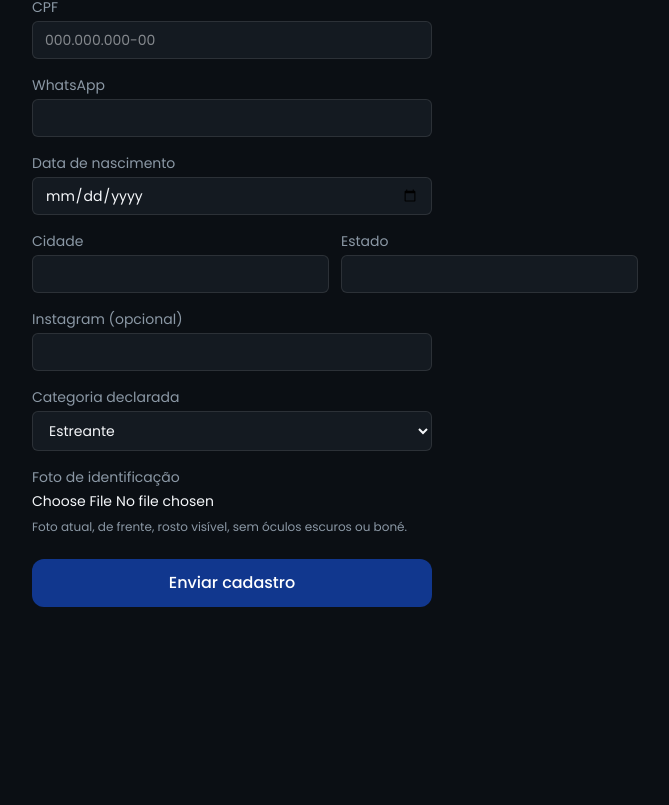
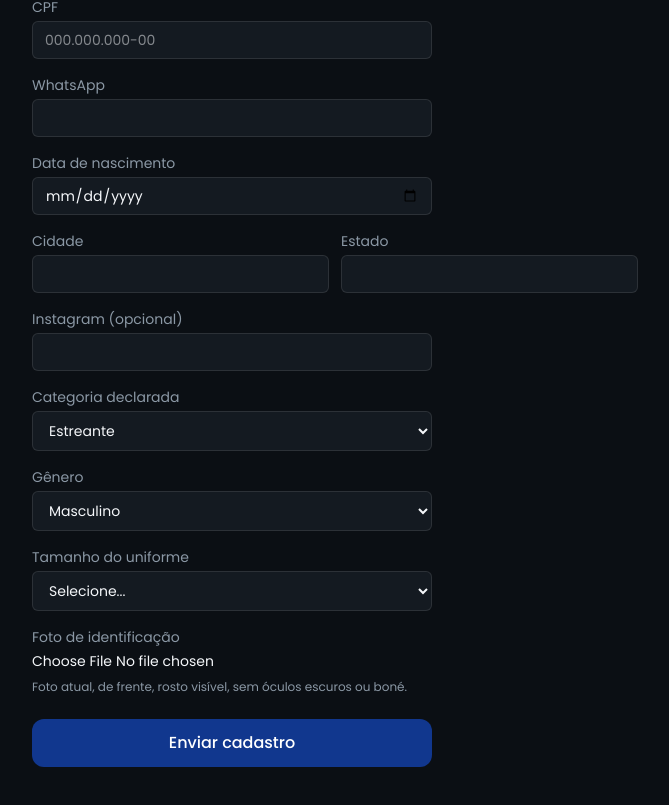
Before and after one commit to ViniVizualia/CAF---CT-App, a Next.js app: page /cadastro in a window 1280 px wide. Shown: the part 443-1248 px from the top of the page, without its empty margins (408-1077 px from the left). Before the commit the page ends 1090 px from the top, so only its background shows below. Built offline with nearby package versions, Linux system fonts and the light colour scheme.

Commit message:
Update page.tsx

```diff
--- a/app/(public)/cadastro/page.tsx
+++ b/app/(public)/cadastro/page.tsx
@@ -13,6 +13,8 @@ const categoryOptions = [
   { id: 5, label: 'Amador B' },
   { id: 7, label: 'Qualifier' },
 ]
+
+const sizeOptions = ['PP', 'P', 'M', 'G', 'GG', 'XGG'] as const
 
 const inputClass =
   'rounded-[var(--radius-sm)] bg-[var(--color-surface)] border border-white/10 px-3 py-2 text-[var(--color-text-primary)]'
@@ -42,6 +44,10 @@ export default function CadastroPage() {
   const [instagram, setInstagram] = useState('')
   const [categoryId, setCategoryId] = useState(1)
   const [photo, setPhoto] = useState<File | null>(null)
+  const [gender, setGender] = useState<'masculino' | 'feminino'>('masculino')
+  const [uniformSize, setUniformSize] = useState('')
+  const [shirtSize, setShirtSize] = useState('')
+  const [shortsSize, setShortsSize] = useState('')
 
   async function handleSubmit(e: React.FormEvent) {
     e.preventDefault()
@@ -54,6 +60,16 @@ export default function CadastroPage() {
 
     if (!isValidCpf(cpf)) {
       setError('CPF inválido. Confira os números digitados.')
+      return
+    }
+
+    if (gender === 'masculino' && !uniformSize) {
+      setError('Selecione o tamanho do uniforme.')
+      return
+    }
+
+    if (gender === 'feminino' && (!shirtSize || !shortsSize)) {
+      setError('Selecione o tamanho da camisa e do shorts.')
       return
     }
 
@@ -103,6 +119,10 @@ export default function CadastroPage() {
         p_declared_category_id: categoryId,
         p_photo_path: photoPath,
         p_cpf: cpf.replace(/\D/g, ''),
+        p_gender: gender,
+        p_uniform_size: gender === 'masculino' ? uniformSize : null,
+        p_shirt_size: gender === 'feminino' ? shirtSize : null,
+        p_shorts_size: gender === 'feminino' ? shortsSize : null,
       })
       if (rpcError) throw rpcError
 
@@ -168,6 +188,38 @@ export default function CadastroPage() {
             ))}
           </select>
         </Field>
+
+        <Field label="Gênero">
+          <select value={gender} onChange={(e) => setGender(e.target.value as 'masculino' | 'feminino')} className={inputClass}>
+            <option value="masculino">Masculino</option>
+            <option value="feminino">Feminino</option>
+          </select>
+        </Field>
+
+        {gender === 'masculino' ? (
+          <Field label="Tamanho do uniforme">
+            <select required value={uniformSize} onChange={(e) => setUniformSize(e.target.value)} className={inputClass}>
+              <option value="">Selecione...</option>
+              {sizeOptions.map((s) => <option key={s} value={s}>{s}</option>)}
+            </select>
+          </Field>
+        ) : (
+          <div className="flex gap-3">
+            <Field label="Tamanho da camisa">
+              <select required value={shirtSize} onChange={(e) => setShirtSize(e.target.value)} className={inputClass}>
+                <option value="">Selecione...</option>
+                {sizeOptions.map((s) => <option key={s} value={s}>{s}</option>)}
+              </select>
+            </Field>
+            <Field label="Tamanho do shorts">
+              <select required value={shortsSize} onChange={(e) => setShortsSize(e.target.value)} className={inputClass}>
+                <option value="">Selecione...</option>
+                {sizeOptions.map((s) => <option key={s} value={s}>{s}</option>)}
+              </select>
+            </Field>
+          </div>
+        )}
+
         <Field label="Foto de identificação">
           <input
             type="file"
```
